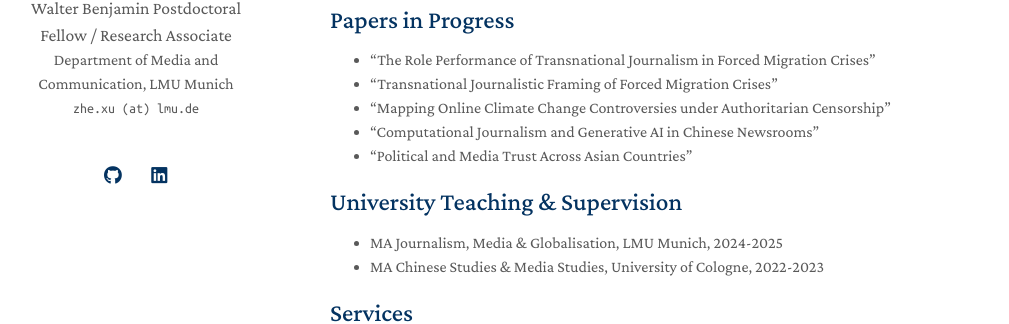
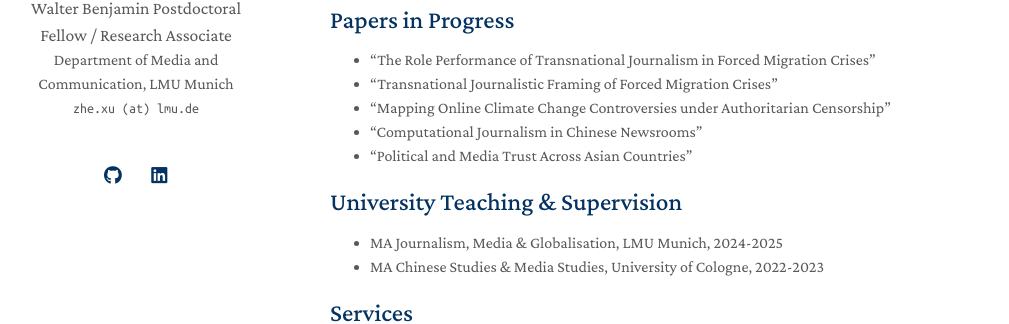
Before and after one commit to zhexuphd/home, a Jekyll site: the page built from index.md, in a window 1280 px wide and 900 px high, scrolled down 1713 px. Shown: the part 271-595 px from the top of the window, without its empty margins (140-1149 px from the left). Built offline with Jekyll 4.4.1, drawn with Linux system fonts in a browser that asks for light colours; a style sheet for code colours, icons or effects is not loaded; our own code applies the rules of GitHub Pages for plain Markdown files.

Commit message:
Update index.md

```diff
--- a/index.md
+++ b/index.md
@@ -37,7 +37,7 @@ When I’m not immersed in academia, you’ll likely find me hiking, mountaineer
 - "The Role Performance of Transnational Journalism in Forced Migration Crises"
 - "Transnational Journalistic Framing of Forced Migration Crises"
 - "Mapping Online Climate Change Controversies under Authoritarian Censorship"
-- "Computational Journalism and Generative AI in Chinese Newsrooms"
+- "Computational Journalism in Chinese Newsrooms"
 - "Political and Media Trust Across Asian Countries"
 
 ## University Teaching & Supervision
```
